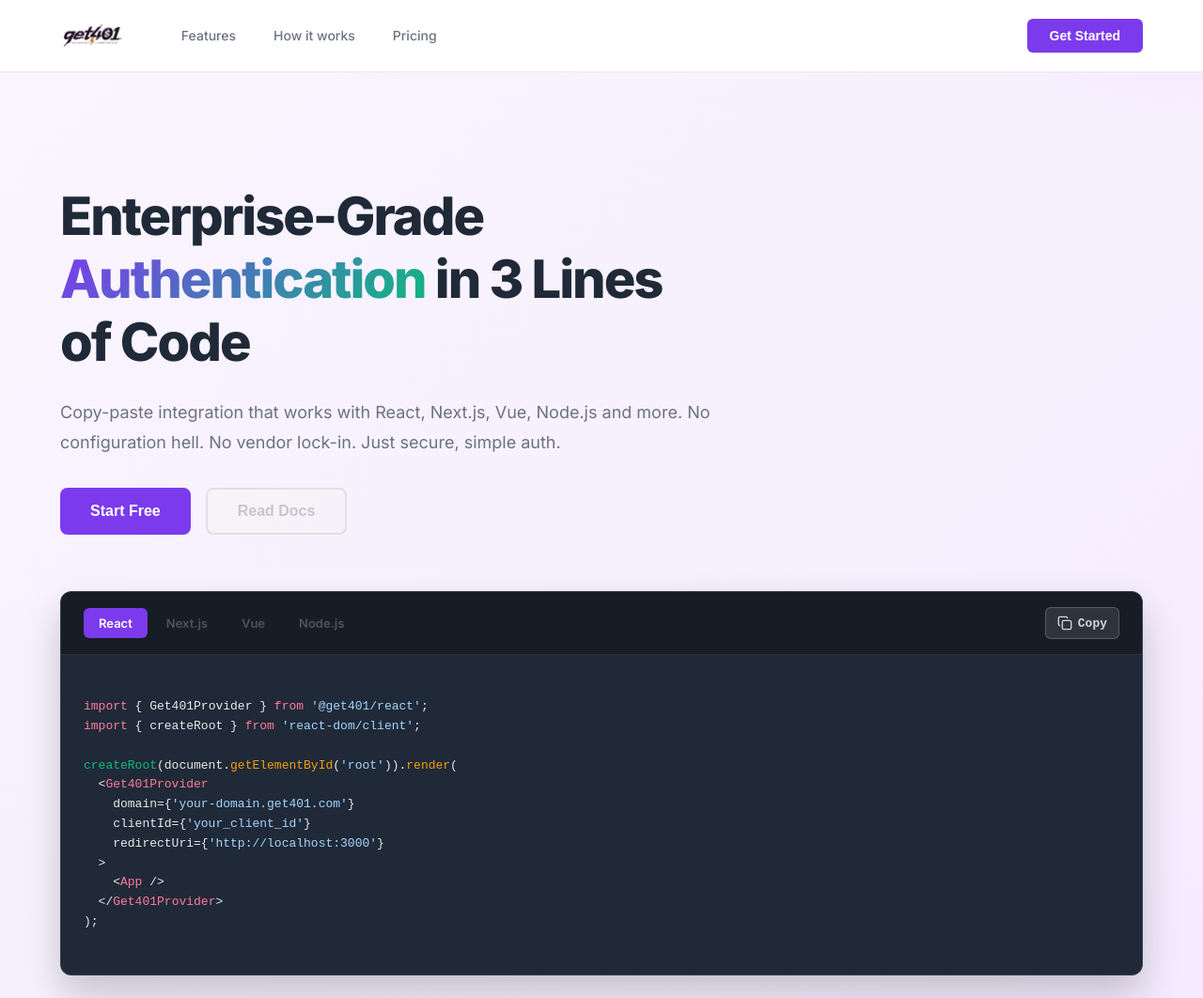
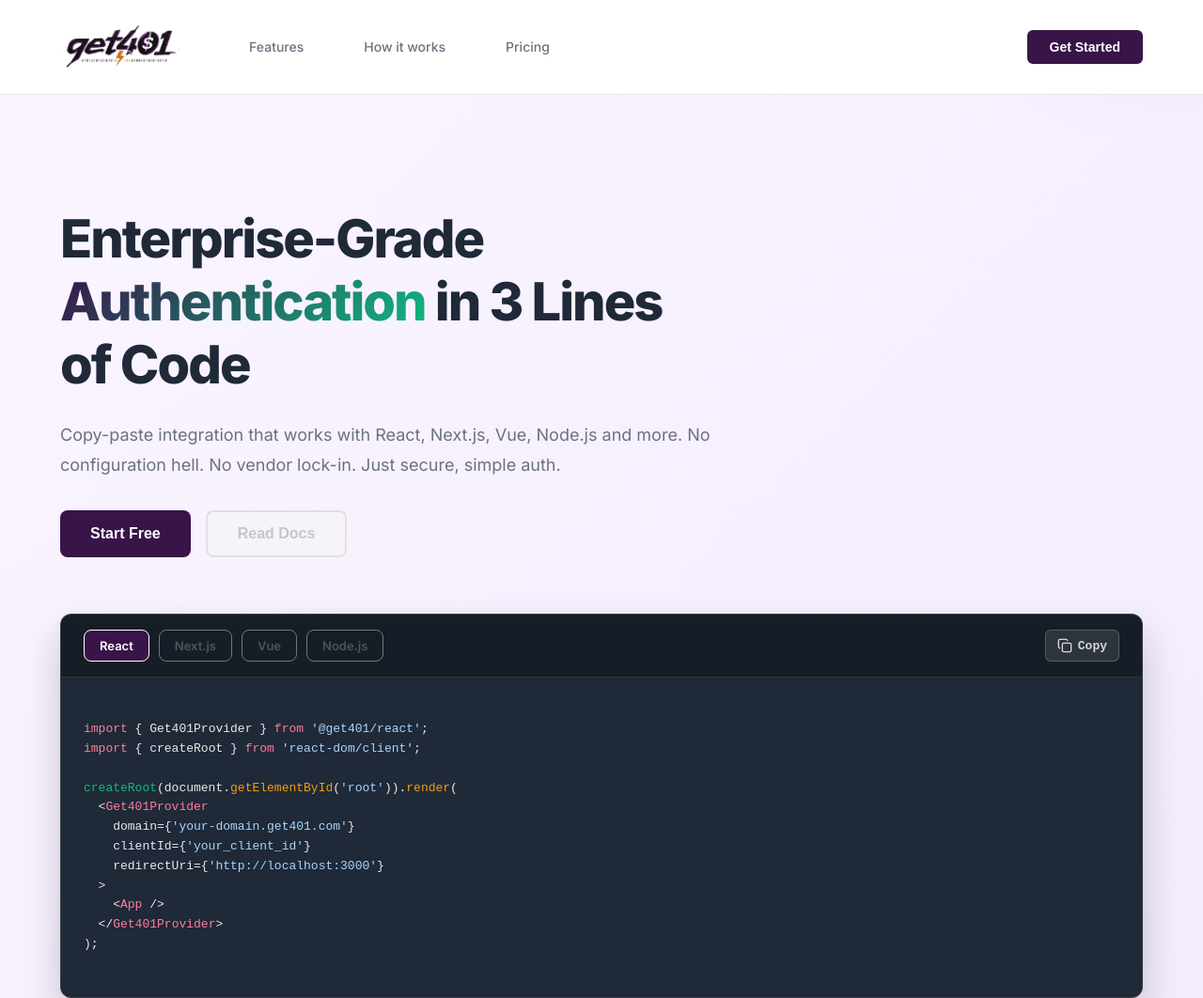
Before and after one commit to get401/get401-main, a plain HTML site: page index.html in a window 1280 px wide. Shown: the top 1062 px of the page at 94% size. Drawn offline with nearby package versions, Linux system fonts and the light colour scheme; a script that the page names is missing; a web font is replaced by a local one.

Commit message:
fix: styles fix

```diff
--- a/css/styles.css
+++ b/css/styles.css
@@ -19,8 +19,13 @@
   cursor: pointer;
 }
 
+.nav-brand a {
+  text-decoration: none;
+  display: block;
+}
+
 .nav-logo {
-  height: 32px;
+  height: 60px;
   width: auto;
   display: block;
   transition: transform 0.3s ease;
@@ -38,16 +43,85 @@
   margin-left: 60px;
 }
 
-nav a {
+nav ul li {
+  position: relative;
+}
+
+nav ul a {
   text-decoration: none;
   color: var(--text-secondary);
   font-size: 14px;
   font-weight: 500;
-  transition: color 0.3s ease;
+  transition: all 0.3s ease;
+  position: relative;
+  padding: 8px 12px;
+  display: block;
+  border-radius: 6px;
 }
 
-nav a:hover {
+/* Точка-индикатор сверху */
+nav ul a::before {
+  content: '';
+  position: absolute;
+  top: -8px;
+  left: 50%;
+  transform: translateX(-50%) scale(0);
+  width: 8px;
+  height: 8px;
+  background: linear-gradient(135deg, var(--primary-purple), var(--secondary-teal));
+  border-radius: 50%;
+  transition: all 0.4s cubic-bezier(0.68, -0.55, 0.265, 1.55);
+  box-shadow: 0 2px 8px rgba(124, 58, 237, 0.4);
+}
+
+/* Подсветка фона */
+nav ul a::after {
+  content: '';
+  position: absolute;
+  top: 0;
+  left: 0;
+  right: 0;
+  bottom: 0;
+  background: rgba(124, 58, 237, 0.08);
+  border-radius: 6px;
+  opacity: 0;
+  transition: opacity 0.3s ease;
+  z-index: -1;
+}
+
+nav ul a:hover {
   color: var(--primary-purple);
+}
+
+nav ul a:hover::before {
+  transform: translateX(-50%) scale(1);
+}
+
+nav ul a:hover::after {
+  opacity: 1;
+}
+
+nav ul a.active {
+  color: var(--primary-purple);
+  font-weight: 600;
+}
+
+nav ul a.active::before {
+  transform: translateX(-50%) scale(1);
+  animation: dotPulse 2s infinite;
+}
+
+nav ul a.active::after {
+  opacity: 1;
+}
+
+@keyframes dotPulse {
+  0%, 100% {
+    box-shadow: 0 2px 8px rgba(124, 58, 237, 0.4);
+  }
+  50% {
+    box-shadow: 0 2px 16px rgba(124, 58, 237, 0.8);
+  }
 }
 
 .nav-button {
@@ -68,7 +142,6 @@
   transform: translateY(-2px);
   box-shadow: 0 8px 16px rgba(124, 58, 237, 0.2);
 }
-
 /* ===== HERO SECTION ===== */
 .hero {
   padding: 120px 5%;
@@ -236,7 +309,7 @@
 
 .code-tabs {
   display: flex;
-  gap: 4px;
+  gap: 10px;
 }
 
 .code-tab {
@@ -247,7 +320,8 @@
   cursor: pointer;
   font-size: 13px;
   font-weight: 600;
-  border-radius: 6px;
+  border-radius: 8px;
+  border: 1px solid white;
   transition: all 0.3s ease;
   font-family: "Inter", sans-serif;
 }
@@ -916,7 +990,7 @@
   font-size: 16px;
   font-weight: 700;
   margin-bottom: 16px;
-  color: var(--primary-purple);
+  color: white;
 }
 
 .footer-section ul {
--- a/css/variables.css
+++ b/css/variables.css
@@ -5,7 +5,7 @@
 }
 
 :root {
-    --primary-purple: #7C3AED;
+    --primary-purple: #381448;
     --primary-dark: #5B21B6;
     --secondary-orange: #F59E0B;
     --secondary-teal: #10B981;
--- a/js/main.js
+++ b/js/main.js
@@ -35,3 +35,49 @@
     }
   });
 });
+
+// Подсветка активной навигации при скролле
+document.addEventListener('DOMContentLoaded', function() {
+  const navLinks = document.querySelectorAll('nav a[href^="#"]');
+  const sections = document.querySelectorAll('section[id]');
+
+  function setActiveLink() {
+    let currentSection = '';
+
+    sections.forEach(section => {
+      const sectionTop = section.offsetTop - 100;
+      const sectionHeight = section.offsetHeight;
+
+      if (window.scrollY >= sectionTop && window.scrollY < sectionTop + sectionHeight) {
+        currentSection = section.getAttribute('id');
+      }
+    });
+
+    navLinks.forEach(link => {
+      link.classList.remove('active');
+      if (link.getAttribute('href') === `#${currentSection}`) {
+        link.classList.add('active');
+      }
+    });
+  }
+
+  // Запуск при загрузке и скролле
+  setActiveLink();
+  window.addEventListener('scroll', setActiveLink);
+
+  // Плавный скролл при клике
+  navLinks.forEach(link => {
+    link.addEventListener('click', function(e) {
+      e.preventDefault();
+      const targetId = this.getAttribute('href').substring(1);
+      const targetSection = document.getElementById(targetId);
+
+      if (targetSection) {
+        window.scrollTo({
+          top: targetSection.offsetTop - 80,
+          behavior: 'smooth'
+        });
+      }
+    });
+  });
+});
```
